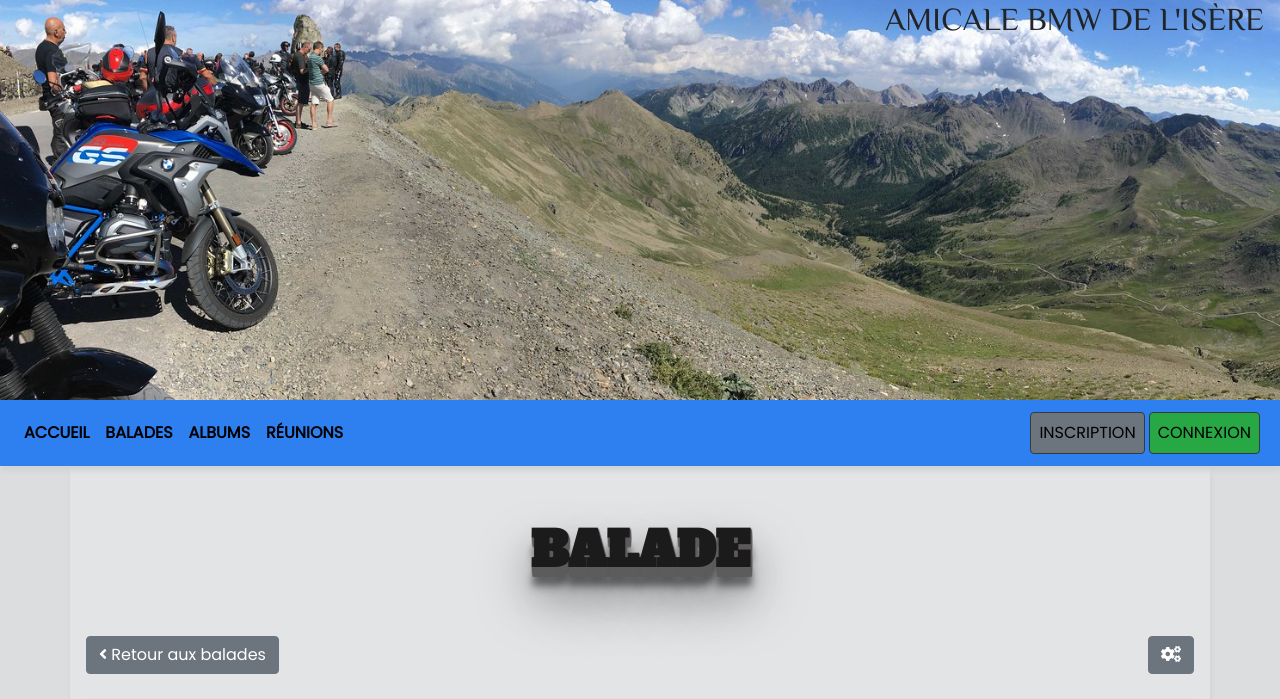
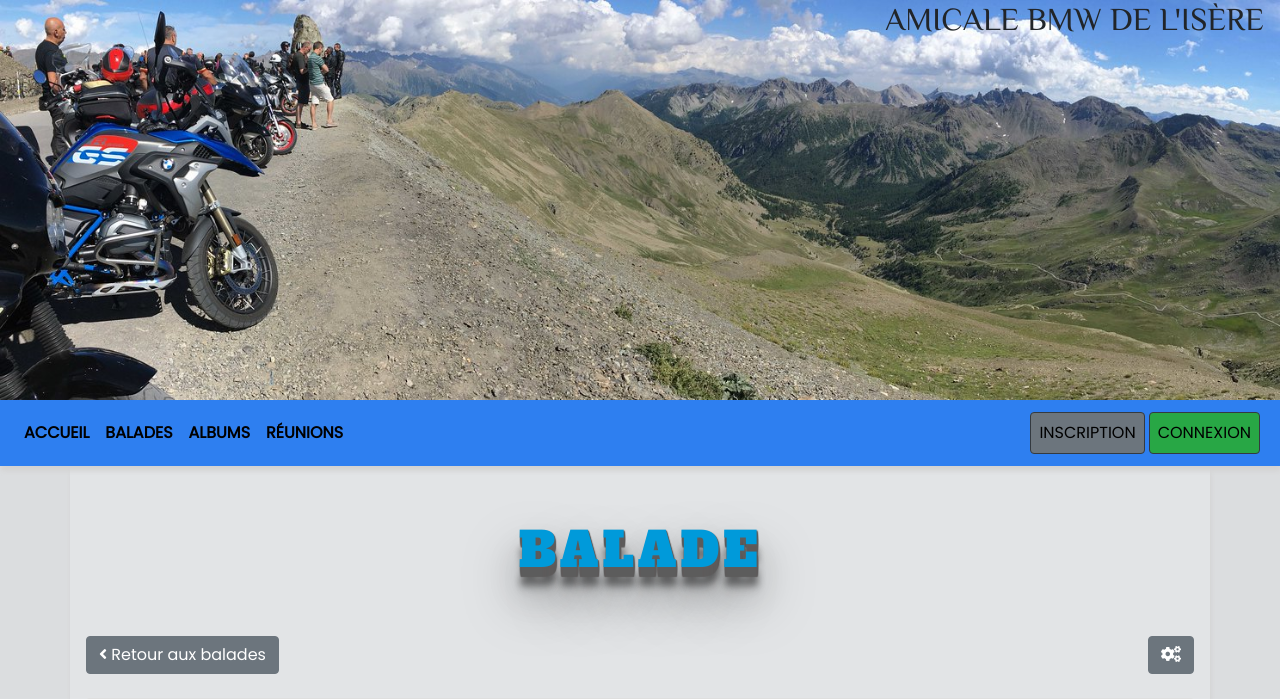
Before and after one commit to MartG31/moto_club, a Symfony app: template templates/balades/view.html.twig in a window 1280 px wide. Shown: the top 699 px of the page. Run offline with Twig, Linux system fonts and the light colour scheme; the template is opened without the code that fills it, so the values that code supplies are empty; some libraries are stand-ins or nearby versions.

Commit message:
Update styles.css

```diff
--- a/public/css/styles.css
+++ b/public/css/styles.css
@@ -20,8 +20,9 @@
 h2{
 	text-transform: uppercase;
 	font-family: 'Alfa Slab One', cursive;
-	color: #1c1b1b;
-	font-weight: 700;
+	color: #009ada;
+	font-weight: 400;
+	letter-spacing: 4px;
 	font-size: 3em;
 	text-shadow: 1px 1px 1px #5e5c5c,
 	1px 2px 1px #5e5c5c,
```
